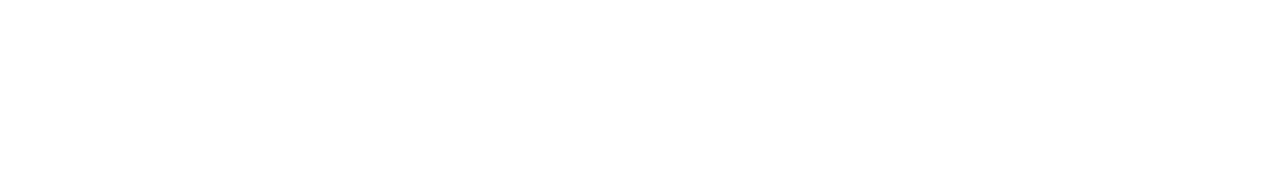
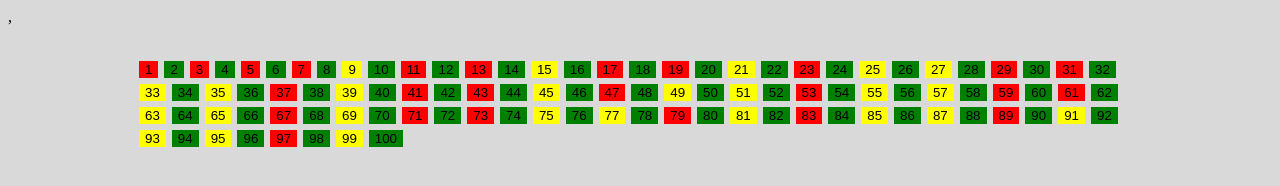
Before and after one commit to Vanessa082/divcontainer, a plain HTML site: page index.html in a window 1280 px wide. Drawn offline with Linux system fonts and the light colour scheme.

Commit message:
initialise for linter

```diff
--- a/index.html
+++ b/index.html
@@ -1,11 +1,27 @@
 <!DOCTYPE html>
-<html lang="en">
+<html lang="en">,
 <head>
     <meta charset="UTF-8">
     <meta name="viewport" content="width=device-width, initial-scale=1.0">
-    <title>Document</title>
+    <title>div-container</title>
+
+    <style>
+        body {
+            background-color: #d5d5d5e6
+        }
+
+        button {
+            border: none;
+            margin: 3px;
+        }
+        #table{
+            align-items: center;
+            margin: 2rem 8rem;
+        }
+    </style>
 </head>
 <body>
-
+    <div id="table"></div>
+    <script src="index.js"></script>
 </body>
 </html>
--- /dev/null
+++ b/index.js
@@ -0,0 +1,32 @@
+const table = document.getElementById("table");
+
+const isPrimeNumber = (num) => {
+    if (num == 1) {
+        return true
+    }
+
+    for (let i = 2; i <= Math.sqrt(num); i++) {
+        if (num % i === 0) {
+            return false;
+        }
+    }
+
+    return true;
+}
+
+for(let i = 1; i <= 100; i++) {
+    let node_el;
+
+    if(i % 2 == 0){
+        // even
+        node_el = `<button style="background-color: green;">${i}</button>`;
+    } else if (isPrimeNumber(i)) {
+        // prime
+        node_el = `<button style="background-color: red;">${i}</button>`;
+    } else {
+        // odd.
+        node_el = `<button style="background-color: yellow;">${i}</button>`;
+    }
+
+    table.innerHTML += node_el;
+}
```
Also changed, not shown: 1 other file.
